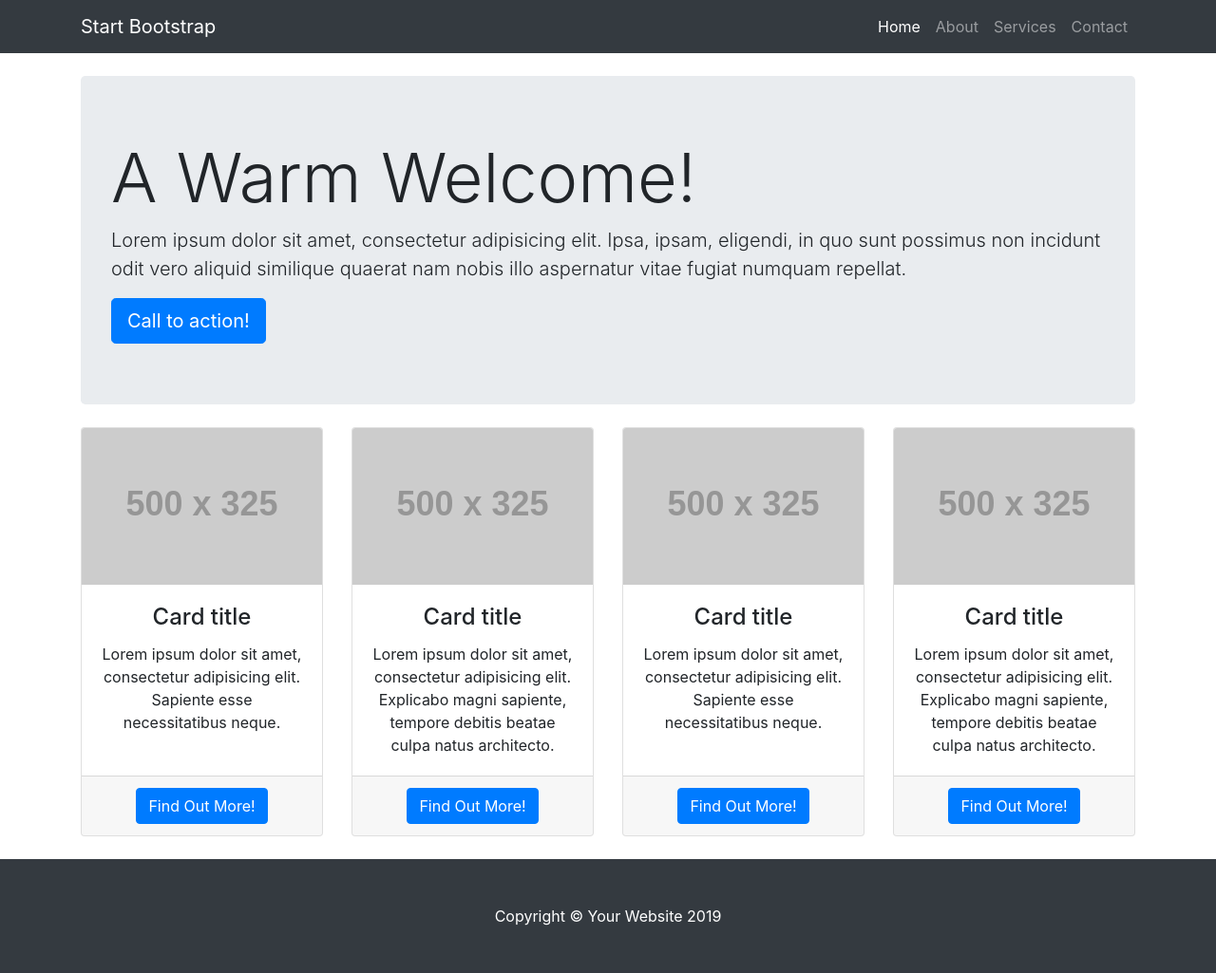
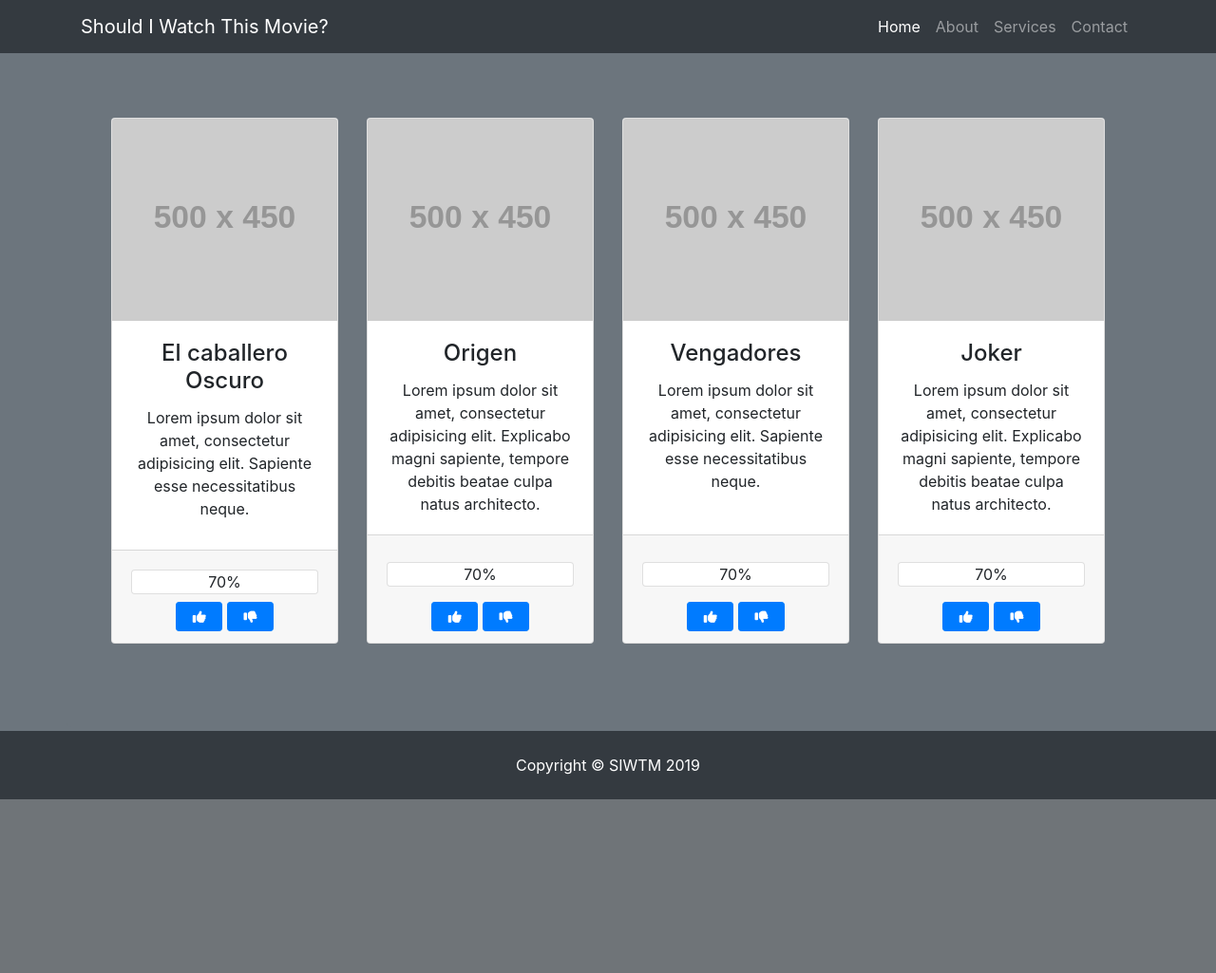
Before and after one commit to Jaimemorillo/ShouldIwatchThisMovie, a Python web app: template app/templates/index.html in a window 1280 px wide. Shown: the whole page at 95% size. After the commit the page ends 842 px from the top, so only its background shows below. Run offline with Jinja, Linux system fonts and the light colour scheme; the template is opened without the code that fills it, so the values that code supplies are empty; grey boxes labelled with a size stand in for pictures from a placeholder-image service; some libraries are stand-ins or nearby versions.

Commit message:
Updated template

```diff
--- a/app/templates/index.html
+++ b/app/templates/index.html
@@ -16,14 +16,17 @@
     <!-- Custom styles for this template -->
     <link href="css/heroic-features.css" rel="stylesheet">
 
+    <!-- Icons -->
+    <script src="https://kit.fontawesome.com/19e085bf59.js" crossorigin="anonymous"></script>
+
 </head>
 
-<body>
+<body class="bg-secondary">
 
     <!-- Navigation -->
     <nav class="navbar navbar-expand-lg navbar-dark bg-dark fixed-top">
         <div class="container">
-      <a class="navbar-brand" href="#">Start Bootstrap</a>
+            <a class="navbar-brand" href="#">Should I Watch This Movie?</a>
             <button class="navbar-toggler" type="button" data-toggle="collapse" data-target="#navbarResponsive" aria-controls="navbarResponsive" aria-expanded="false" aria-label="Toggle navigation">
                 <span class="navbar-toggler-icon"></span>
             </button>
@@ -51,64 +54,93 @@
     <!-- Page Content -->
     <div class="container">
 
-    <!-- Jumbotron Header -->
-    <header class="jumbotron my-4">
-      <h1 class="display-3">A Warm Welcome!</h1>
-      <p class="lead">Lorem ipsum dolor sit amet, consectetur adipisicing elit. Ipsa, ipsam, eligendi, in quo sunt possimus non incidunt odit vero aliquid similique quaerat nam nobis illo aspernatur vitae fugiat numquam repellat.</p>
-      <a href="#" class="btn btn-primary btn-lg">Call to action!</a>
-    </header>
-
         <!-- Page Features -->
-    <div class="row text-center">
+        <div class="jumbotron row text-center my-1 bg-secondary">
 
             <div class="col-lg-3 col-md-6 mb-4">
                 <div class="card h-100">
-          <img class="card-img-top" src="http://placehold.it/500x325" alt="">
+                    <img class="card-img-top" src="http://placehold.it/500x450" alt="">
                     <div class="card-body">
-            <h4 class="card-title">Card title</h4>
-            <p class="card-text">Lorem ipsum dolor sit amet, consectetur adipisicing elit. Sapiente esse necessitatibus neque.</p>
+                        <h4 class="card-title">El caballero Oscuro</h4>
+                        <p class="card-text">Lorem ipsum dolor sit amet, consectetur adipisicing elit. Sapiente esse necessitatibus
+                            neque.</p>
                     </div>
                     <div class="card-footer">
-            <a href="#" class="btn btn-primary">Find Out More!</a>
+                        <div class="card my-2">
+                            70%
+                        </div>
+                        <a href="#" class="btn btn-primary col-lg-3 col-md-4 btn-sm">
+                            <i class="fas fa-thumbs-up"></i>
+                        </a>
+                        <a href="#" class="btn btn-primary  col-lg-3 col-md-4 btn-sm">
+                            <i class="fas fa-thumbs-down"></i>
+                        </a>
                     </div>
                 </div>
             </div>
 
             <div class="col-lg-3 col-md-6 mb-4">
                 <div class="card h-100">
-          <img class="card-img-top" src="http://placehold.it/500x325" alt="">
+                    <img class="card-img-top" src="http://placehold.it/500x450" alt="">
                     <div class="card-body">
-            <h4 class="card-title">Card title</h4>
-            <p class="card-text">Lorem ipsum dolor sit amet, consectetur adipisicing elit. Explicabo magni sapiente, tempore debitis beatae culpa natus architecto.</p>
+                        <h4 class="card-title">Origen</h4>
+                        <p class="card-text">Lorem ipsum dolor sit amet, consectetur adipisicing elit. Explicabo magni sapiente,
+                            tempore debitis beatae culpa natus architecto.</p>
                     </div>
                     <div class="card-footer">
-            <a href="#" class="btn btn-primary">Find Out More!</a>
+                        <div class="card my-3">
+                            70%
+                        </div>
+                       <a href="#" class="btn btn-primary col-lg-3 col-md-4 btn-sm">
+                            <i class="fas fa-thumbs-up"></i>
+                        </a>
+                        <a href="#" class="btn btn-primary  col-lg-3 col-md-4 btn-sm">
+                            <i class="fas fa-thumbs-down"></i>
+                        </a>
                     </div>
                 </div>
             </div>
 
             <div class="col-lg-3 col-md-6 mb-4">
                 <div class="card h-100">
-          <img class="card-img-top" src="http://placehold.it/500x325" alt="">
+                    <img class="card-img-top" src="http://placehold.it/500x450" alt="">
                     <div class="card-body">
-            <h4 class="card-title">Card title</h4>
-            <p class="card-text">Lorem ipsum dolor sit amet, consectetur adipisicing elit. Sapiente esse necessitatibus neque.</p>
+                        <h4 class="card-title">Vengadores</h4>
+                        <p class="card-text">Lorem ipsum dolor sit amet, consectetur adipisicing elit. Sapiente esse necessitatibus
+                            neque.</p>
                     </div>
                     <div class="card-footer">
-            <a href="#" class="btn btn-primary">Find Out More!</a>
+                        <div class="card my-3">
+                            70%
+                        </div>
+                        <a href="#" class="btn btn-primary col-lg-3 col-md-4 btn-sm">
+                            <i class="fas fa-thumbs-up"></i>
+                        </a>
+                        <a href="#" class="btn btn-primary  col-lg-3 col-md-4 btn-sm">
+                            <i class="fas fa-thumbs-down"></i>
+                        </a>
                     </div>
                 </div>
             </div>
 
             <div class="col-lg-3 col-md-6 mb-4">
                 <div class="card h-100">
-          <img class="card-img-top" src="http://placehold.it/500x325" alt="">
+                    <img class="card-img-top" src="http://placehold.it/500x450" alt="">
                     <div class="card-body">
-            <h4 class="card-title">Card title</h4>
-            <p class="card-text">Lorem ipsum dolor sit amet, consectetur adipisicing elit. Explicabo magni sapiente, tempore debitis beatae culpa natus architecto.</p>
+                        <h4 class="card-title">Joker</h4>
+                        <p class="card-text">Lorem ipsum dolor sit amet, consectetur adipisicing elit. Explicabo magni sapiente,
+                            tempore debitis beatae culpa natus architecto.</p>
                     </div>
                     <div class="card-footer">
-            <a href="#" class="btn btn-primary">Find Out More!</a>
+                        <div class="card my-3">
+                            70%
+                        </div>
+                        <a href="#" class="btn btn-primary col-lg-3 col-md-4 btn-sm">
+                            <i class="fas fa-thumbs-up"></i>
+                        </a>
+                        <a href="#" class="btn btn-primary  col-lg-3 col-md-4 btn-sm">
+                            <i class="fas fa-thumbs-down"></i>
+                        </a>
                     </div>
                 </div>
             </div>
@@ -120,9 +152,9 @@
     <!-- /.container -->
 
     <!-- Footer -->
-  <footer class="py-5 bg-dark">
+    <footer class="py-4 bg-dark">
         <div class="container">
-      <p class="m-0 text-center text-white">Copyright &copy; Your Website 2019</p>
+            <p class="m-0 text-center text-white">Copyright &copy; SIWTM 2019</p>
         </div>
         <!-- /.container -->
     </footer>
@@ -131,6 +163,4 @@
     <script src="vendor/jquery/jquery.min.js"></script>
     <script src="vendor/bootstrap/js/bootstrap.bundle.min.js"></script>
 
-</body>
-
-</html>
+</body></html>
```
Also changed, not shown: 7 other files. Lines whose indentation alone changed are shown as unchanged.
